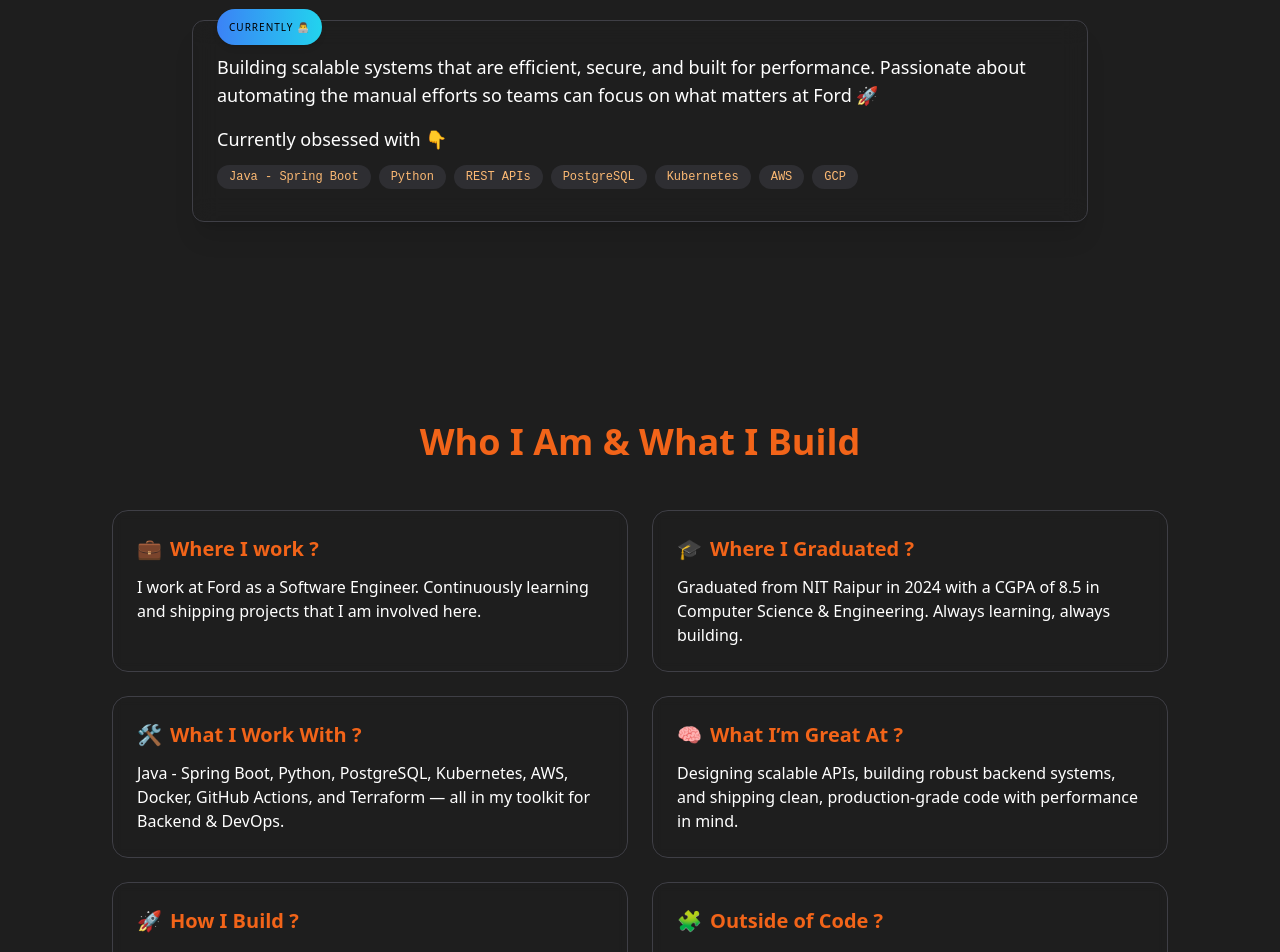
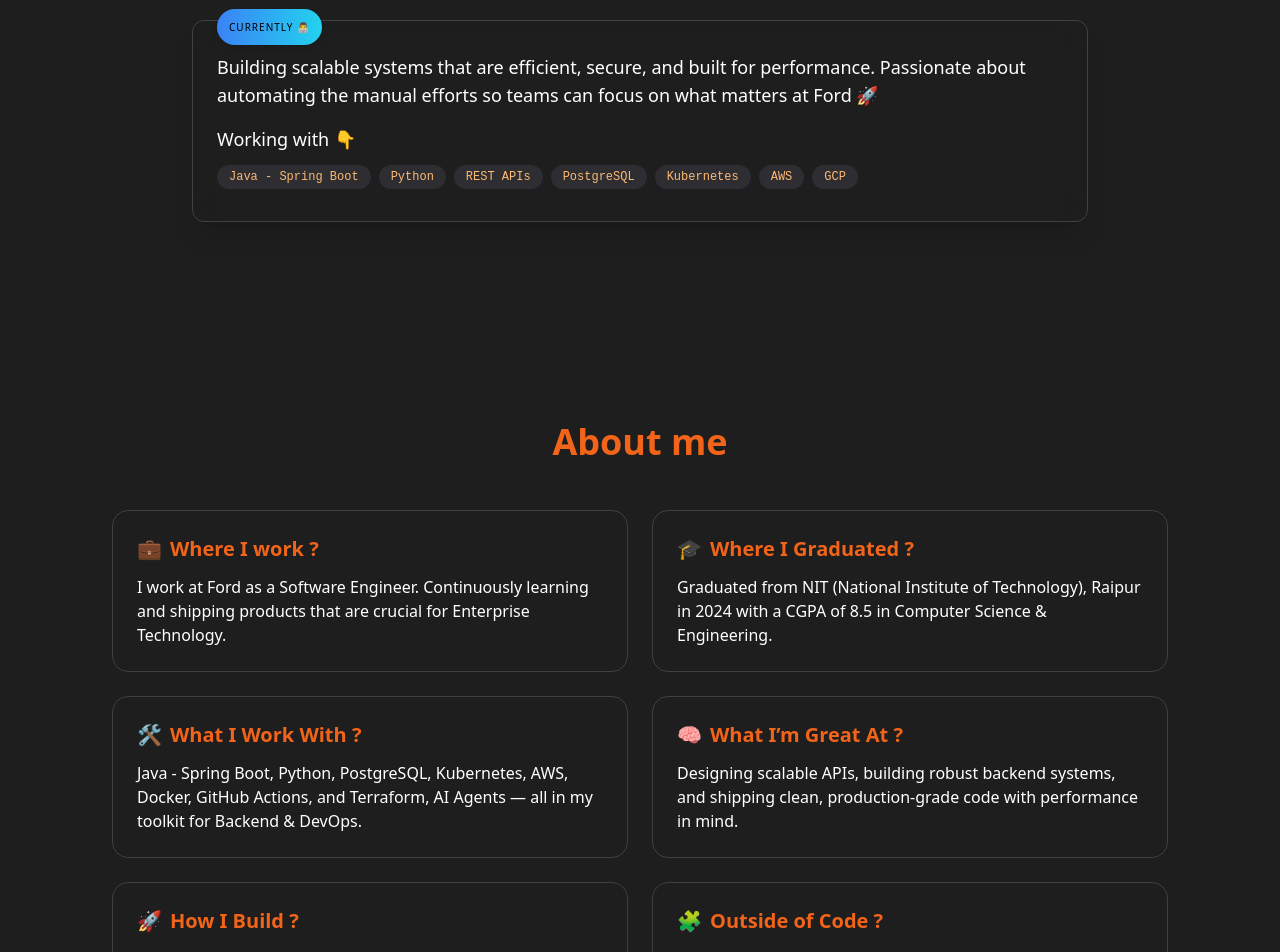
Before and after one commit to mitthhuu3110/mitthhuu3110.github.io, a Next.js app in the folder my-portfolio/: page / in a window 1280 px wide. Shown: the part 280-1232 px from the top of the page. Built offline with nearby package versions, Linux system fonts and the light colour scheme.

Commit message:
wording changes

```diff
--- a/my-portfolio/components/About.tsx
+++ b/my-portfolio/components/About.tsx
@@ -7,19 +7,19 @@ const cards = [
     emoji: '💼',
     title: 'Where I work ?',
     content:
-      'I work at Ford as a Software Engineer. Continuously learning and shipping projects that I am involved here.',
+      'I work at Ford as a Software Engineer. Continuously learning and shipping products that are crucial for Enterprise Technology.',
   },
   {
     emoji: '🎓',
     title: 'Where I Graduated ?',
     content:
-      'Graduated from NIT Raipur in 2024 with a CGPA of 8.5 in Computer Science & Engineering. Always learning, always building.',
+      'Graduated from NIT (National Institute of Technology), Raipur in 2024 with a CGPA of 8.5 in Computer Science & Engineering.',
   },
   {
     emoji: '🛠️',
     title: 'What I Work With ?',
     content:
-      'Java - Spring Boot, Python, PostgreSQL, Kubernetes, AWS, Docker, GitHub Actions, and Terraform — all in my toolkit for Backend & DevOps.',
+      'Java - Spring Boot, Python, PostgreSQL, Kubernetes, AWS, Docker, GitHub Actions, and Terraform, AI Agents — all in my toolkit for Backend & DevOps.',
   },
   {
     emoji: '🧠',
@@ -56,7 +56,7 @@ export default function About() {
           viewport={{ once: true }}
           className="text-3xl sm:text-4xl font-bold text-brand-orange"
         >
-          Who I Am & What I Build
+          About me
         </motion.h2>
 
         {/* Cards Grid */}
--- a/my-portfolio/components/Hero.tsx
+++ b/my-portfolio/components/Hero.tsx
@@ -45,7 +45,7 @@ export default function Hero() {
             Building scalable systems that are efficient, secure, and built for performance. Passionate about automating the manual efforts so teams can focus on what matters at Ford 🚀
           </p>
 
-          <p className="mb-2">Currently obsessed with 👇</p>
+          <p className="mb-2">Working with 👇</p>
           <div className="flex flex-wrap gap-2 pt-1">
             {[
               'Java - Spring Boot',
--- a/my-portfolio/components/ProjectCard.tsx
+++ b/my-portfolio/components/ProjectCard.tsx
@@ -13,7 +13,7 @@ export default function ProjectCard({
   isFeatured?: boolean;
 }) {
   const isOrangeTitle =
-    project.title.includes('PAM') || project.title.includes('CSA');
+    project.title.includes('MAP') || project.title.includes('ASC');
 
   return (
     <motion.div
```
